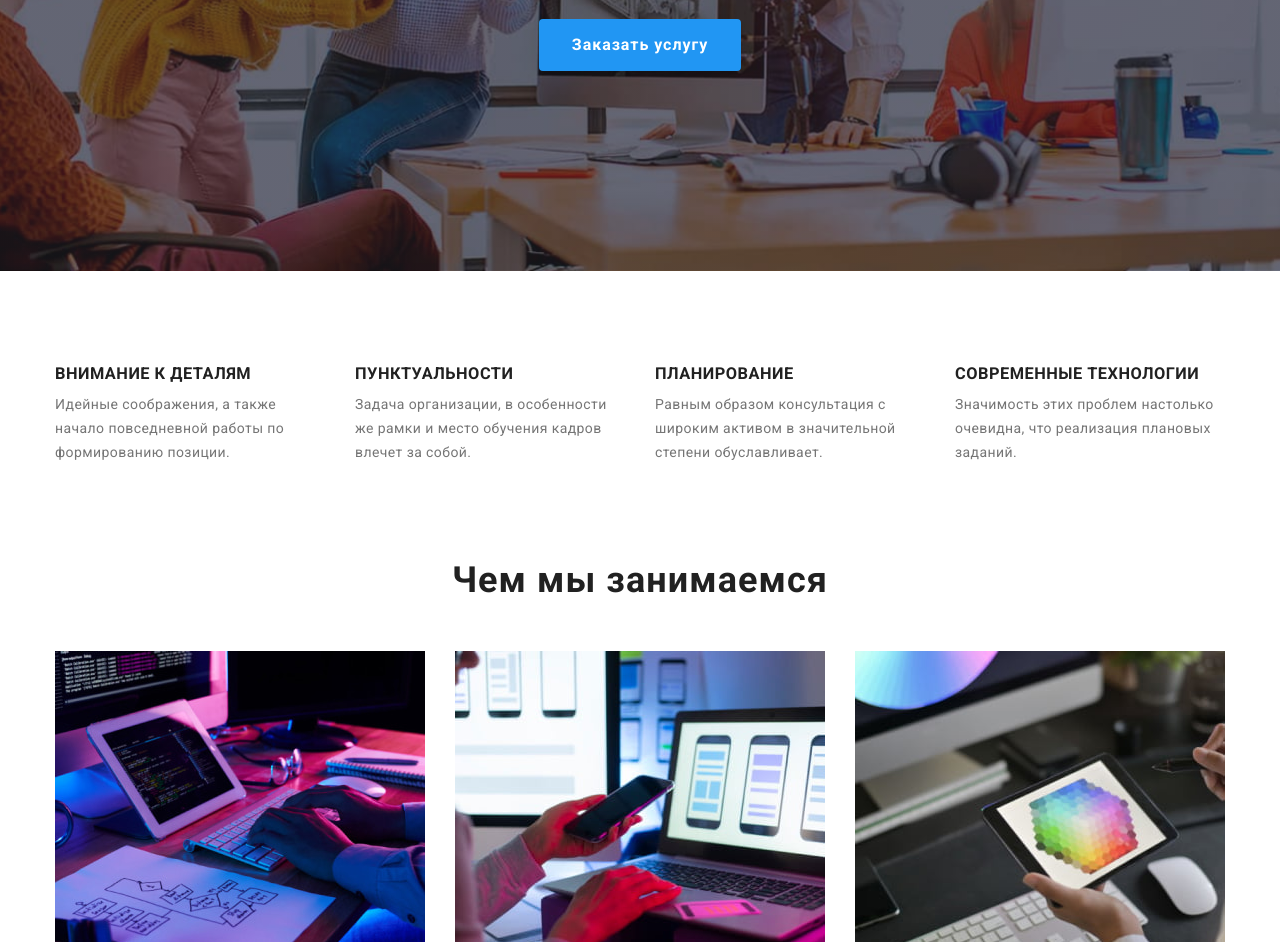
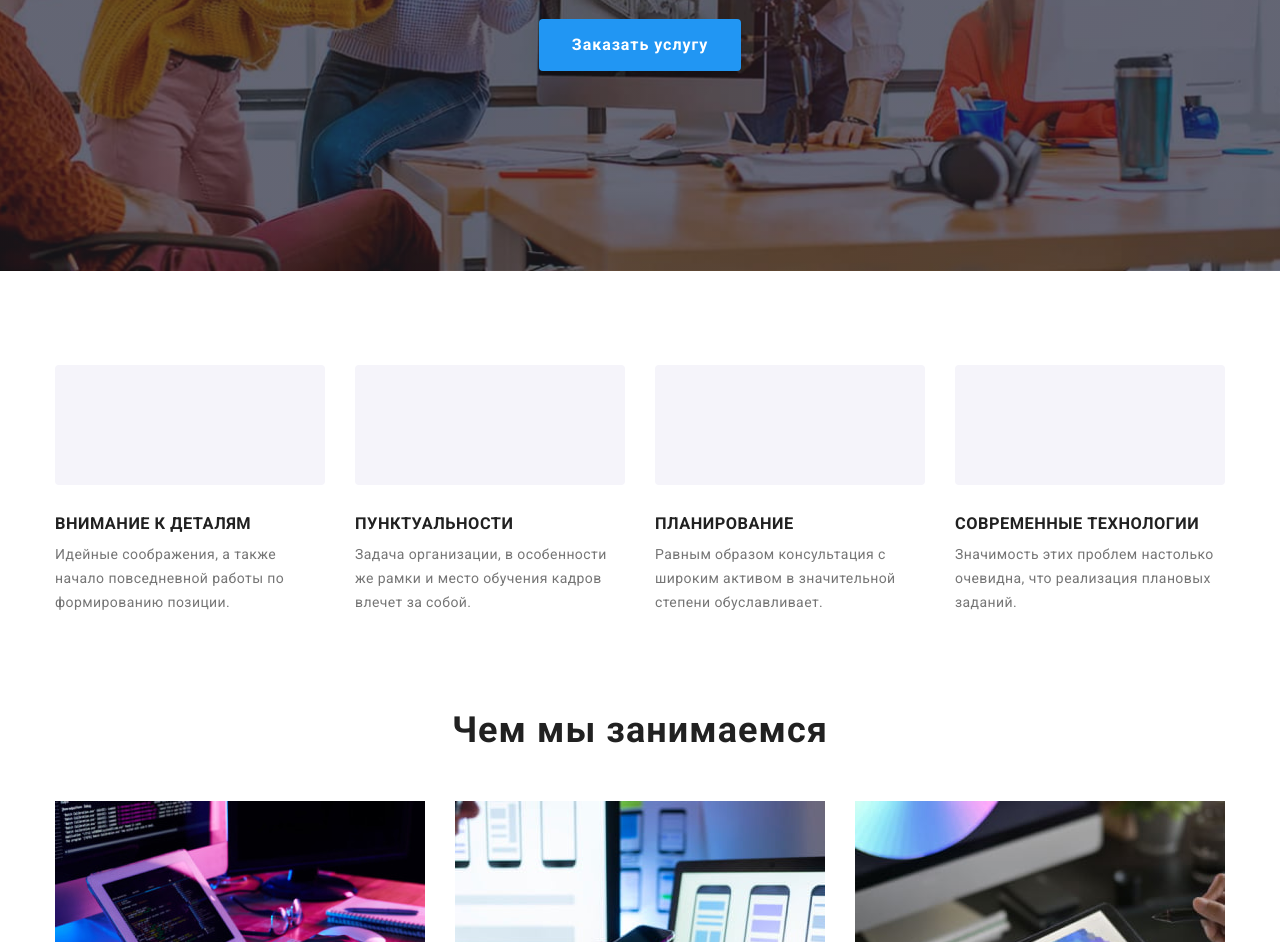
Before and after one commit to YermakovaDina/goit-markup-hw-04, a plain HTML site: page index.html in a window 1280 px wide. Shown: the part 412-1354 px from the top of the page. Drawn offline with nearby package versions, Linux system fonts and the light colour scheme.

Commit message:
symbol-defs.svg

```diff
--- a/css/styles.css
+++ b/css/styles.css
@@ -78,8 +78,6 @@ body {
 }
 
 .logo-nav {
-  padding-top: 24px;
-  padding-bottom: 25px;
   font-family: 'Raleway', 'Oleo Script', sans-serif;
   font-weight: 700;
   font-size: 26px;
@@ -171,7 +169,7 @@ body {
   margin-left: auto;
   margin-right: auto;
   background-image: linear-gradient(to left, rgba(47, 48, 58, 0.4), rgba(47, 48, 58, 0.4)),
-    url(../img/main.img/hero.jpg);
+    url('../img/main.img/hero.jpg');
   background-repeat: no-repeat;
   background-position: center;
   background-size: cover;
@@ -258,6 +256,26 @@ body {
   letter-spacing: 0.03em;
   color: var(--second-test-color);
 }
+
+.list-features::before {
+  display: block;
+  content: '';
+  height: 120px;
+  margin-bottom: 30px;
+
+  background-size: 70px;
+  background-repeat: no-repeat;
+  background-position: center;
+
+  border-radius: 4px;
+  background-color: var(--light-bg-color);
+}
+
+/*
+attention
+punctuality
+planning
+technologies*/
 
 .list-features {
   margin-left: 30px;
@@ -456,6 +474,7 @@ button {
   padding-top: 20px;
   padding-bottom: 20px;
   padding-left: 24px;
+  padding-right: 24px;
   display: block;
   border-top: 0px solid #eeeeee;
   border-right: 1px solid #eeeeee;
--- a/index.html
+++ b/index.html
@@ -47,19 +47,19 @@
             <div class="container">
                 <h2 class="visually-hidden">Особенности</h2>
                 <ul class="features">
-                    <li class="list-features" >
+                    <li class="list-features attention " >
                         <h3>внимание к деталям</h3>
                         <p>Идейные соображения, а также начало повседневной работы по формированию позиции.</p>
                     </li>
-                    <li class="list-features">
+                    <li class="list-features punctuality">
                         <h3>пунктуальности</h3>
                         <p>Задача организации, в особенности же рамки и место обучения кадров влечет за собой.</p>
                     </li>
-                    <li class="list-features">
+                    <li class="list-features planning">
                         <h3>планирование</h3>
                         <p>Равным образом консультация с широким активом в значительной степени обуславливает.</p>
                     </li>
-                    <li class="list-features">
+                    <li class="list-features technologies">
                         <h3>современные технологии</h3>
                         <p>Значимость этих проблем настолько очевидна, что реализация плановых заданий.</p>
                     </li>
```
Also changed, not shown: img/icons.svg/antenna.svg (added), img/icons.svg/astronaut.svg (added), img/icons.svg/clock.svg (added), img/icons.svg/diagram.svg (added), img/icons.svg/symbol-defs.svg (added), img/svg/antenna.svg (deleted), img/svg/astronaut.svg (deleted), img/svg/clock.svg (deleted), img/svg/diagram.svg (deleted).
